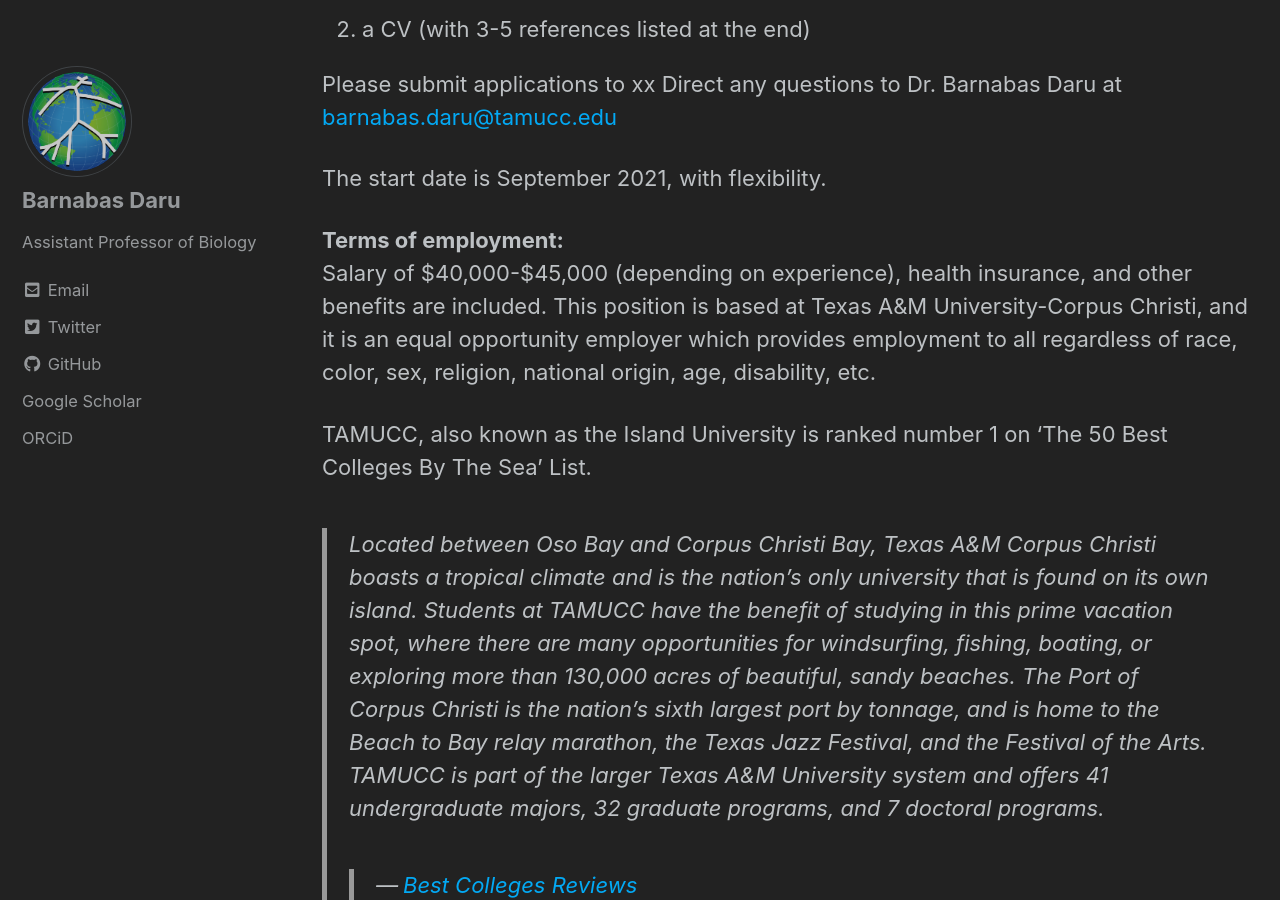
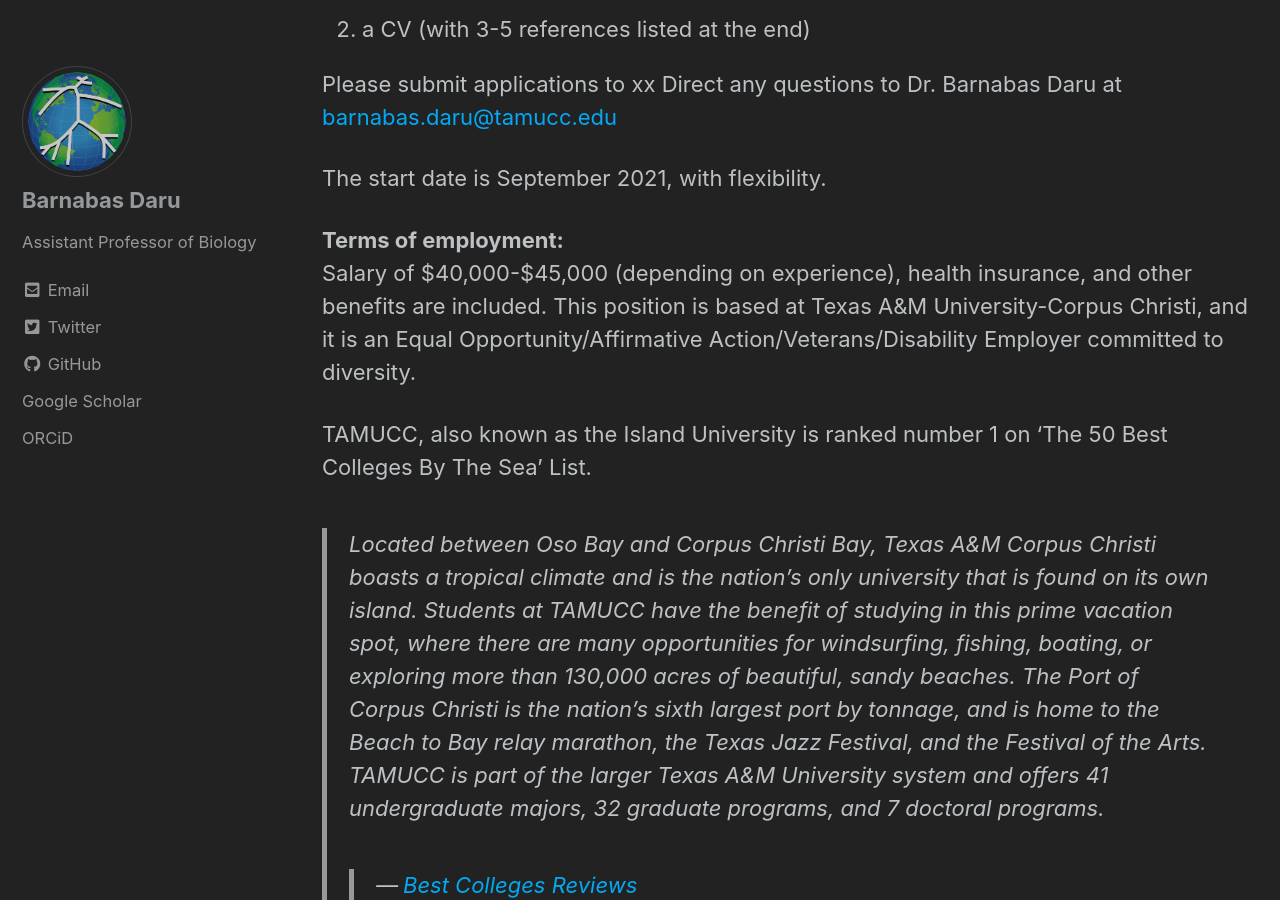
Before and after one commit to darunabas/darulab.github.io, a Jekyll site: the page built from _posts/2021-07-13-Postdoctoral-Position-Biogeography.md, in a window 1280 px wide and 900 px high, scrolled down 1592 px. Built offline with Jekyll 4.4.1, drawn with Linux system fonts in a browser that asks for light colours; cached includes are drawn as plain includes.

Commit message:
Update 2021-07-13-Postdoctoral-Position-Biogeography.md

```diff
--- a/_posts/2021-07-13-Postdoctoral-Position-Biogeography.md
+++ b/_posts/2021-07-13-Postdoctoral-Position-Biogeography.md
@@ -45,7 +45,7 @@
 The start date is September 2021, with flexibility.
 
 **Terms of employment:**
-Salary of $40,000-$45,000 (depending on experience), health insurance, and other benefits are included.  This position is based at Texas A&M University-Corpus Christi, and it is an equal opportunity employer which provides employment to all regardless of race, color, sex, religion, national origin, age, disability, etc.
+Salary of $40,000-$45,000 (depending on experience), health insurance, and other benefits are included.  This position is based at Texas A&M University-Corpus Christi, and it is an Equal Opportunity/Affirmative Action/Veterans/Disability Employer committed to diversity.
 
 TAMUCC, also known as the Island University is ranked number 1 on ‘The 50 Best Colleges By The Sea’ List.
 
```
